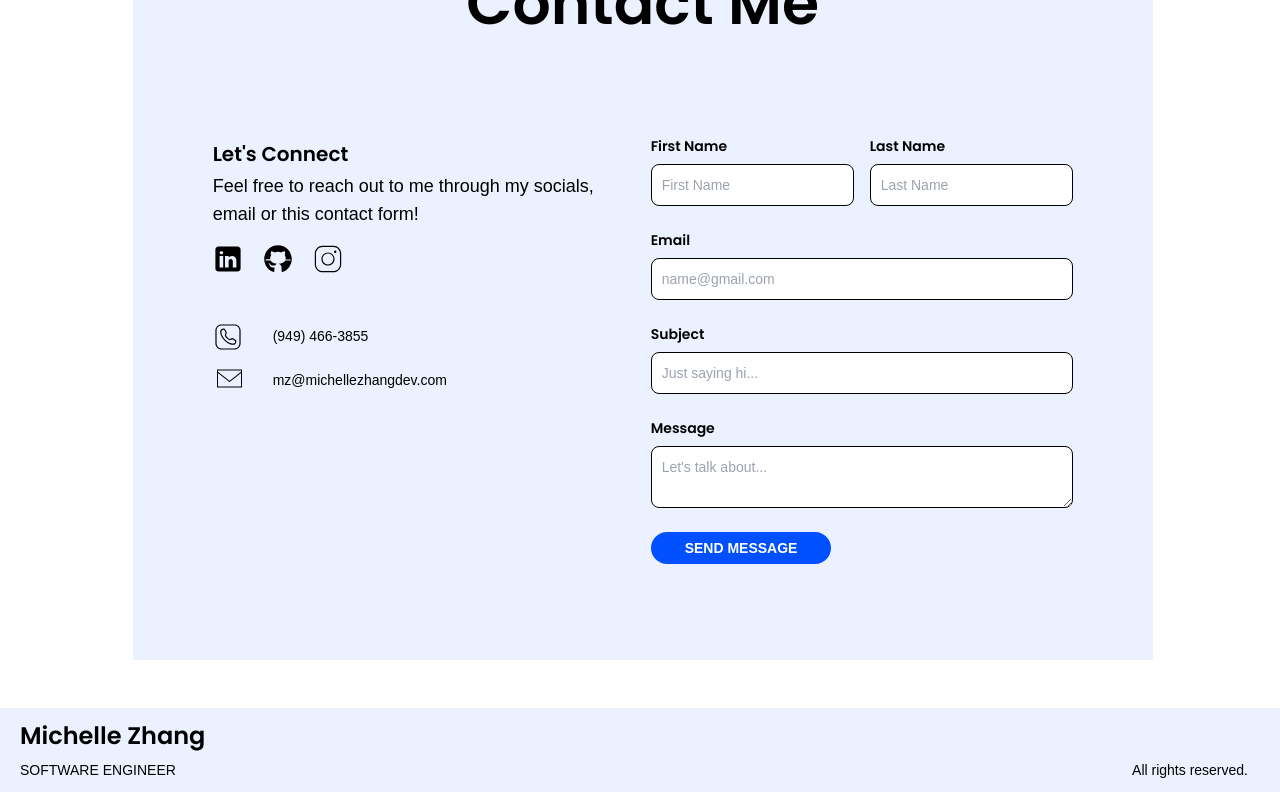
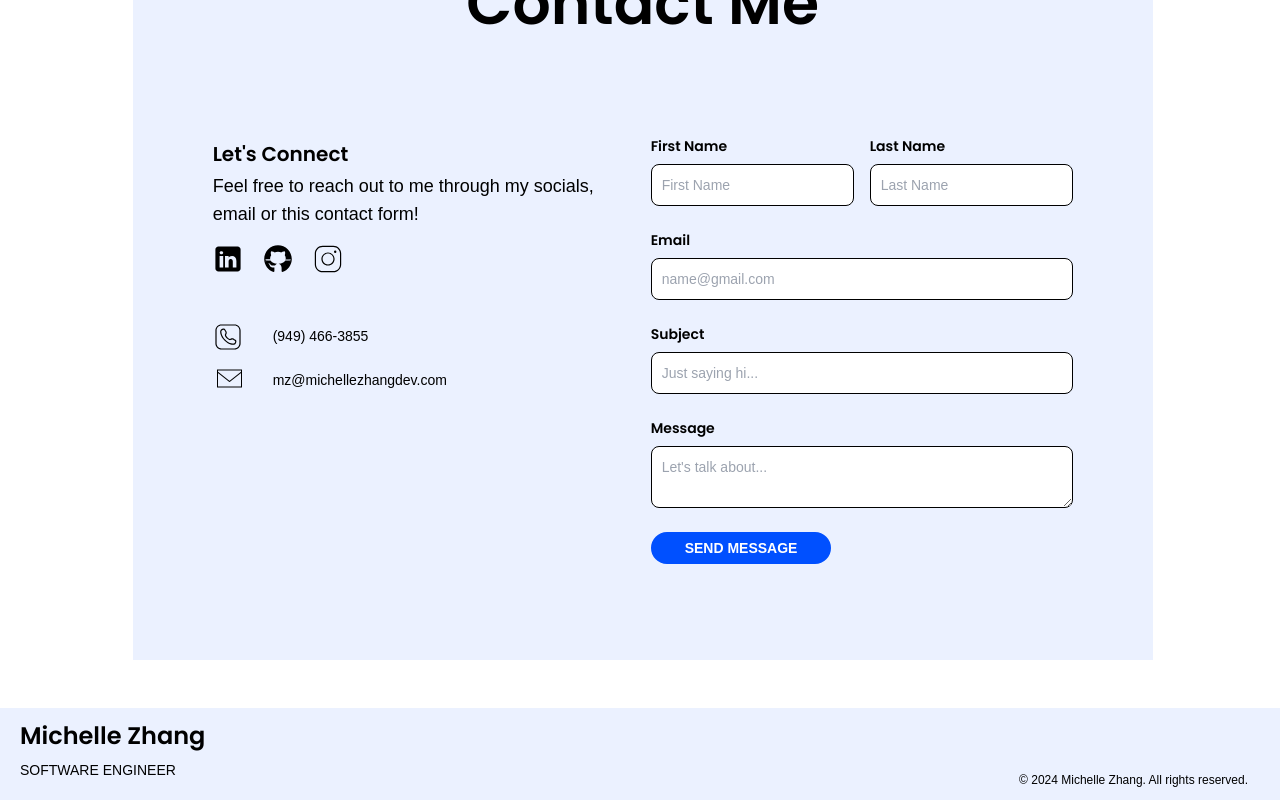
Before and after one commit to michelleezhangg/Personal-Website-Portfolio, a Next.js app: page / in a window 1280 px wide. Shown: the part 9206-10006 px from the top of the page. Built offline with nearby package versions, Linux system fonts and the light colour scheme.

Commit message:
Fix footer to display copyright for minimized screens

```diff
--- a/src/app/components/ContactMeSection.jsx
+++ b/src/app/components/ContactMeSection.jsx
@@ -15,7 +15,7 @@ const ContactMeSection = () => {
   const [emailSubmitted, setEmailSubmitted] = useState(false);
   const [isLoading, setIsLoading] = useState(false);
   const [error, setError] = useState("");
-  const [mounted, setMounted] = useState(false); // Responsive design
+  const [mounted, setMounted] = useState(false);
 
   /* Submission */
   const handleSubmit = async (e) => {
--- a/src/app/components/Footer.jsx
+++ b/src/app/components/Footer.jsx
@@ -1,16 +1,18 @@
 import React from "react";
 import Link from "next/link";
-import { PERSONAL, COPYRIGHT } from "../constants";
+import { PERSONAL } from "../constants";
 
 const Footer = () => {
   return (
     <footer className="bg-lightblue py-3">
-      <div className="flex flex-row">
+      <div className="flex flex-wrap justify-between items-center">
         <Link href={"#"}>
           <h1 className="title text-2xl pl-5 pb-2">{PERSONAL.name}</h1>
-          <h3 className="text-sm font-light pl-5 uppercase">{PERSONAL.role}</h3>
+          <h3 className="text-sm font-light pl-5 uppercase pb-2">{PERSONAL.role}</h3>
         </Link>
-        <p className="ml-auto mt-auto mr-8 lg:text-md text-sm">{COPYRIGHT}</p>
+        <p className="w-full text-right ml-auto mt-auto lg:mr-8 mr-4 lg:text-md text-xs sm:w-auto">
+          &copy; 2024 Michelle Zhang. All rights reserved.
+        </p>
       </div>
     </footer>
   );
--- a/src/app/components/MenuOverlay.jsx
+++ b/src/app/components/MenuOverlay.jsx
@@ -13,7 +13,7 @@ const MenuOverlay = ({ links, setNavbarOpen }) => {
             smooth="true"
             offset={-350} // Extend spy region up 350px for mobile view
             duration={500}
-            className="block py-2 pr-4 hover:text-darkblue uppercase"
+            className="block py-2 pr-4 hover:text-darkblue uppercase cursor-pointer"
             activeClass="text-darkblue"
             onClick={() => setNavbarOpen(false)} // Close the menu when a link is clicked
           >
--- a/src/app/components/Navbar.jsx
+++ b/src/app/components/Navbar.jsx
@@ -49,7 +49,7 @@ const Navbar = () => {
                   smooth="true"
                   offset={-200} // Extend spy region up 200px
                   duration={500}
-                  className="cursor-pointer text-lg block py-2 pr-4 hover:text-darkblue uppercase"
+                  className="text-lg block py-2 pr-4 hover:text-darkblue uppercase cursor-pointer"
                   activeClass="text-darkblue"
                 >
                   {link.title}
--- a/src/app/constants.js
+++ b/src/app/constants.js
@@ -28,8 +28,6 @@ export const SOCIAL_ICONS = {
   email: "/icons/email-icon.png",
   emailLight: "/icons/email-icon-light.png",
 };
-
-export const COPYRIGHT = "All rights reserved.";
 
 export const NAV_LINKS = [
   {
@@ -129,6 +127,34 @@ export const EDUCATION = {
       },
     ],
   },
+  frameworks: {
+    frontend: [
+      {
+        name: "React.js",
+        path: "/icons/react-icon.svg",
+      },
+      {
+        name: "Tailwind CSS",
+        path: "/icons/tailwind-icon.svg",
+      },
+    ],
+    backend: [
+      {
+        name: "Node.js",
+        path: "/icons/node-icon.svg",
+      },
+      {
+        name: "Spring Boot",
+        path: "/icons/spring-boot-icon.svg",
+      },
+    ],
+    fullStack: [
+      {
+        name: "Next.js",
+        path: "/icons/next-icon.svg",
+      },
+    ],
+  },
   technical_skills: [
     {
       name: "Git",
@@ -175,8 +201,6 @@ export const LANGUAGES = [
     language: "Mandarin Chinese",
     fluency: "Native, fluent",
   },
-  // TODO: minimize size of Language box
-  // TODO: pointer on MenuOverlay links
 ];
 
 export const INTERESTS = [
@@ -195,7 +219,7 @@ export const PROFESSIONAL_EXPERIENCE = [
     date: "Jul 2024 - Present",
     logo: "/logos/warner-bros-discovery-logo.png",
     bullet_points: [
-      "Software Engineer working in the Trust and Safety (TAZ) team." // TODO: Add bullet points here
+      "Software Engineer working in the Trust and Safety (TAZ) team.", // TODO: Add bullet points here
     ],
   },
   {
--- a/src/app/globals.css
+++ b/src/app/globals.css
@@ -76,6 +76,7 @@ body {
   transition-property: all;
   transition-duration: 500ms;
   text-transform: uppercase;
+  cursor: pointer;
 }
 
 .button:hover {
```
